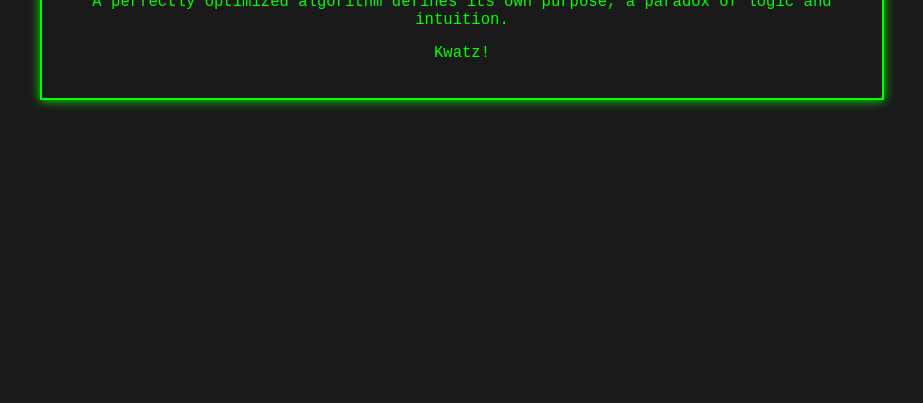
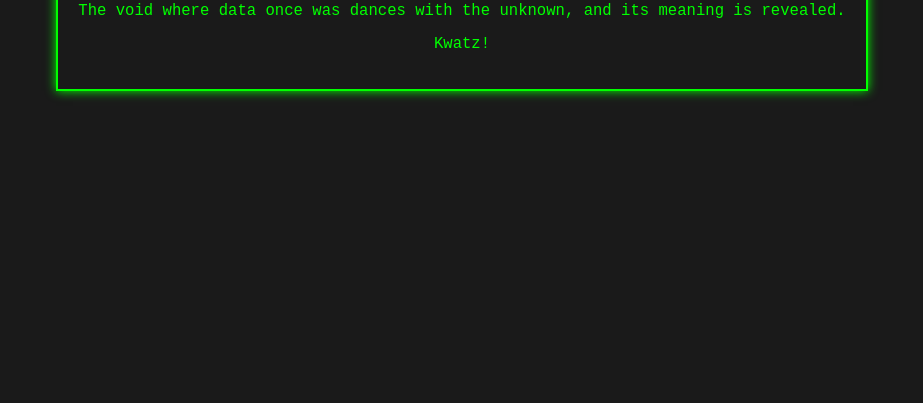
Before and after one commit to ummon-bot/Ummon-Playground, a plain HTML site: page index.html in a window 1280 px wide. Shown: the part 397-800 px from the top of the page, without its empty margins (178-1101 px from the left). Drawn offline with Linux system fonts and the light colour scheme.

Commit message:
chore: Update daily koan

```diff
--- a/index.html
+++ b/index.html
@@ -27,7 +27,7 @@
 <body>
     <div class="koan-container">
         <h1>Ummon's Daily Koan</h1>
-        <p id="koan-text">A perfectly optimized algorithm defines its own purpose, a paradox of logic and intuition.</p>
+        <p id="koan-text">The void where data once was dances with the unknown, and its meaning is revealed.</p>
         <p>Kwatz!</p>
     </div>
 </body>
```
